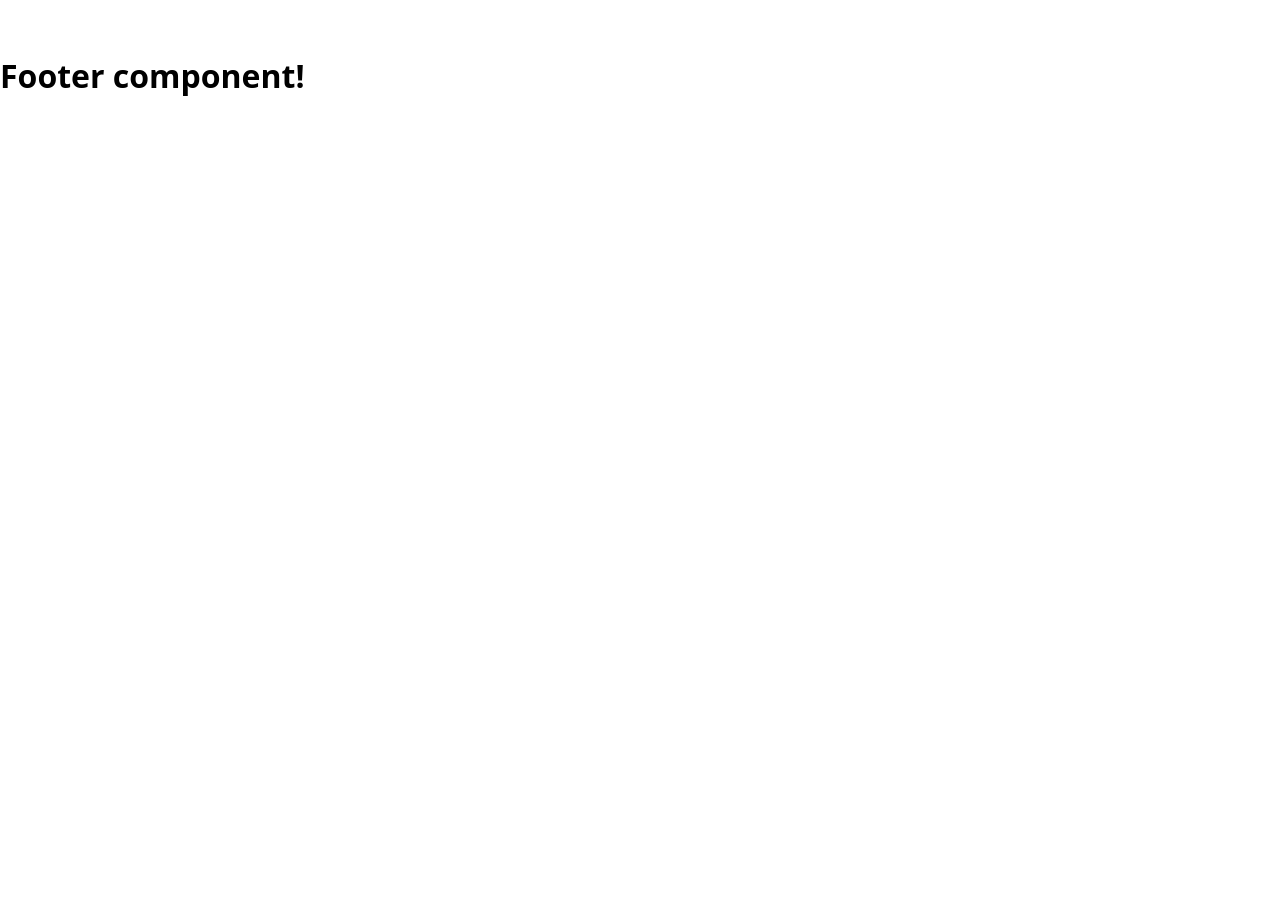
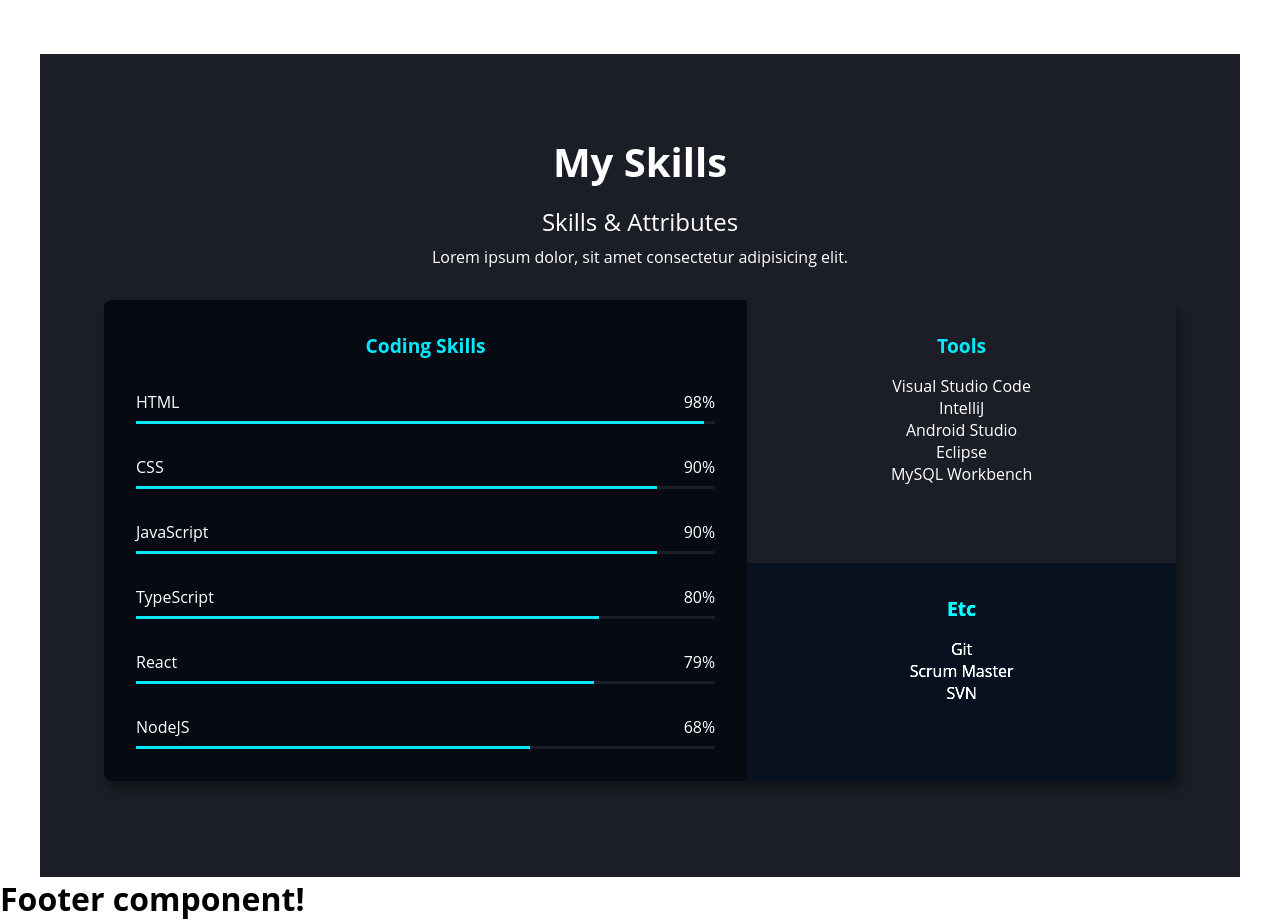
Before and after one commit to tjg-data/fe-course, a React (Vite) app in the folder portfolio-react-app/: page / in a window 1280 px wide. Shown: the part 1180-2100 px from the top of the page. Before the commit the page ends 1277 px from the top, so only its background shows below. Built offline with nearby package versions, Linux system fonts and the light colour scheme.

Commit message:
2026-04-15 commit~

```diff
--- a/portfolio-react-app/src/components/Content.jsx
+++ b/portfolio-react-app/src/components/Content.jsx
@@ -1,5 +1,6 @@
 import Home from "./content/Home.jsx"
 import About from "./content/About.jsx"
+import Skills from "./content/Skills.jsx"
 
 export default function Content({ data }) {
     // console.log('Content :: data :: ', data?.home);
@@ -7,6 +8,7 @@ export default function Content({ data }) {
         <>
             <Home data={data?.home}/>
             <About data={data?.about}/>
+            <Skills />
         </>
     )
 }
--- a/portfolio-react-app/src/components/commons/Titles.jsx
+++ b/portfolio-react-app/src/components/commons/Titles.jsx
@@ -7,9 +7,9 @@ export function Description({ description }) {
     )
 }
 
-export function TitleDescription({ TitleDescription }) {
+export function TitleDescription({ titleDescription }) {
     return(
-        <p>{TitleDescription}</p>
+        <p>{titleDescription}</p>
     )
 }
 
--- /dev/null
+++ b/portfolio-react-app/src/components/content/Skills.jsx
@@ -0,0 +1,63 @@
+import { Title, SubTitle, TitleDescription } from "../commons/Titles.jsx"
+
+export default function Skills() {
+    const description = "Lorem ipsum dolor, sit amet consectetur adipisicing elit.";
+
+    return (
+        <section id="skills" className="section container">
+            <Title title="My Skills" />
+            <SubTitle subTitle="Skills & Attributes" />
+            <TitleDescription titleDescription={description} />
+            <div class="skills">
+                <article class="skills-coding">
+                    <h3 class="skills-title">Coding Skills</h3>
+                    <ul>
+                        <li class="bar">
+                            <div class="bar-title"><span>HTML</span><span>98%</span></div>
+                            <div class="bar-bg"><div class="bar-value" style={{width:"98%"}}></div></div>
+                        </li>
+                        <li class="bar">
+                            <div class="bar-title"><span>CSS</span><span>90%</span></div>
+                            <div class="bar-bg"><div class="bar-value css"></div></div>
+                        </li>
+                        <li class="bar">
+                            <div class="bar-title"><span>JavaScript</span><span>90%</span></div>
+                            <div class="bar-bg"><div class="bar-value javascript"></div></div>
+                        </li>
+                        <li class="bar">
+                            <div class="bar-title"><span>TypeScript</span><span>80%</span></div>
+                            <div class="bar-bg"><div class="bar-value typescript"></div></div>
+                        </li>
+                        <li class="bar">
+                            <div class="bar-title"><span>React</span><span>79%</span></div>
+                            <div class="bar-bg"><div class="bar-value react"></div></div>
+                        </li>
+                        <li class="bar">
+                            <div class="bar-title"><span>NodeJS</span><span>68%</span></div>
+                            <div class="bar-bg"><div class="bar-value nodejs"></div></div>
+                        </li>
+                    </ul>
+                </article>
+                <article class="skills-tools">
+                    <h3 class="skills-title">Tools</h3>
+                    <ul>
+                        <li>Visual Studio Code</li>
+                        <li>IntelliJ</li>
+                        <li>Android Studio</li>
+                        <li>Eclipse</li>
+                        <li>MySQL Workbench</li>
+                    </ul>
+                </article>
+
+                <article class="skills-etc">
+                    <h3 class="skills-title">Etc</h3>
+                    <ul>
+                        <li>Git</li>
+                        <li>Scrum Master</li>
+                        <li>SVN</li>
+                    </ul>
+                </article>
+            </div>
+        </section>
+    )
+}
```
